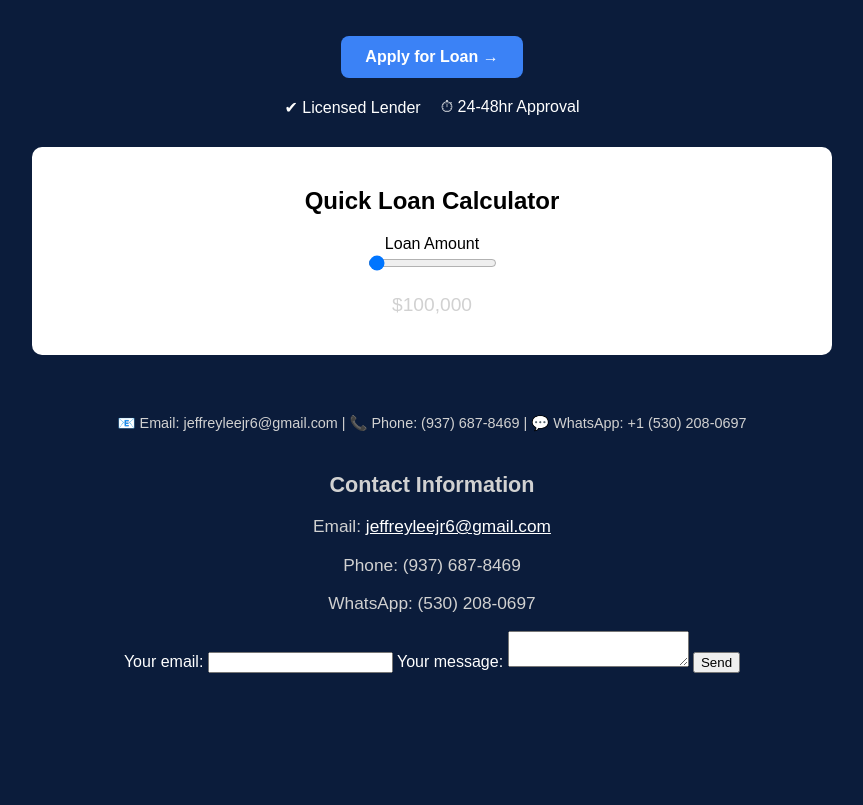
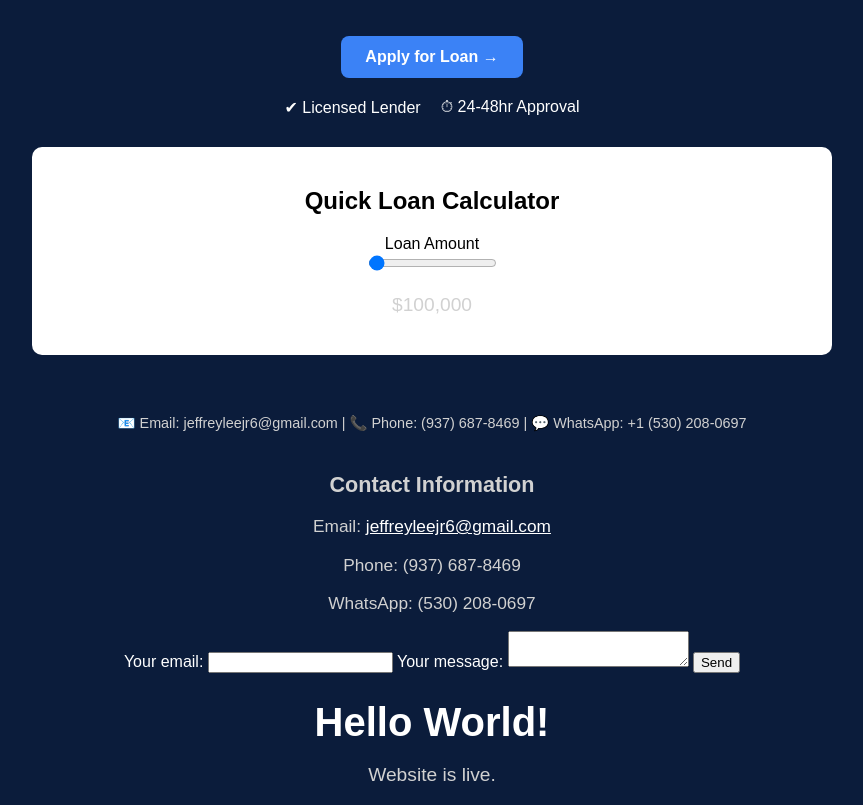
Before and after one commit to jeffreyleejr6/jeffreyleejr6.github.io, a plain HTML site: page index.html in a window 1280 px wide. Shown: the part 158-963 px from the top of the page, without its empty margins (208-1071 px from the left). Before the commit the page ends 831 px from the top, so only its background shows below. Drawn offline with Linux system fonts and the light colour scheme.

Commit message:
Update index.html

```diff
--- a/index.html
+++ b/index.html
@@ -106,3 +106,13 @@
   </label>
   <button type="submit">Send</button>
 </form>
+<!DOCTYPE html>
+<html>
+  <head>
+    <title>My Website</title>
+  </head>
+  <body>
+    <h1>Hello World!</h1>
+    <p>Website is live.</p>
+  </body>
+</html>
```
